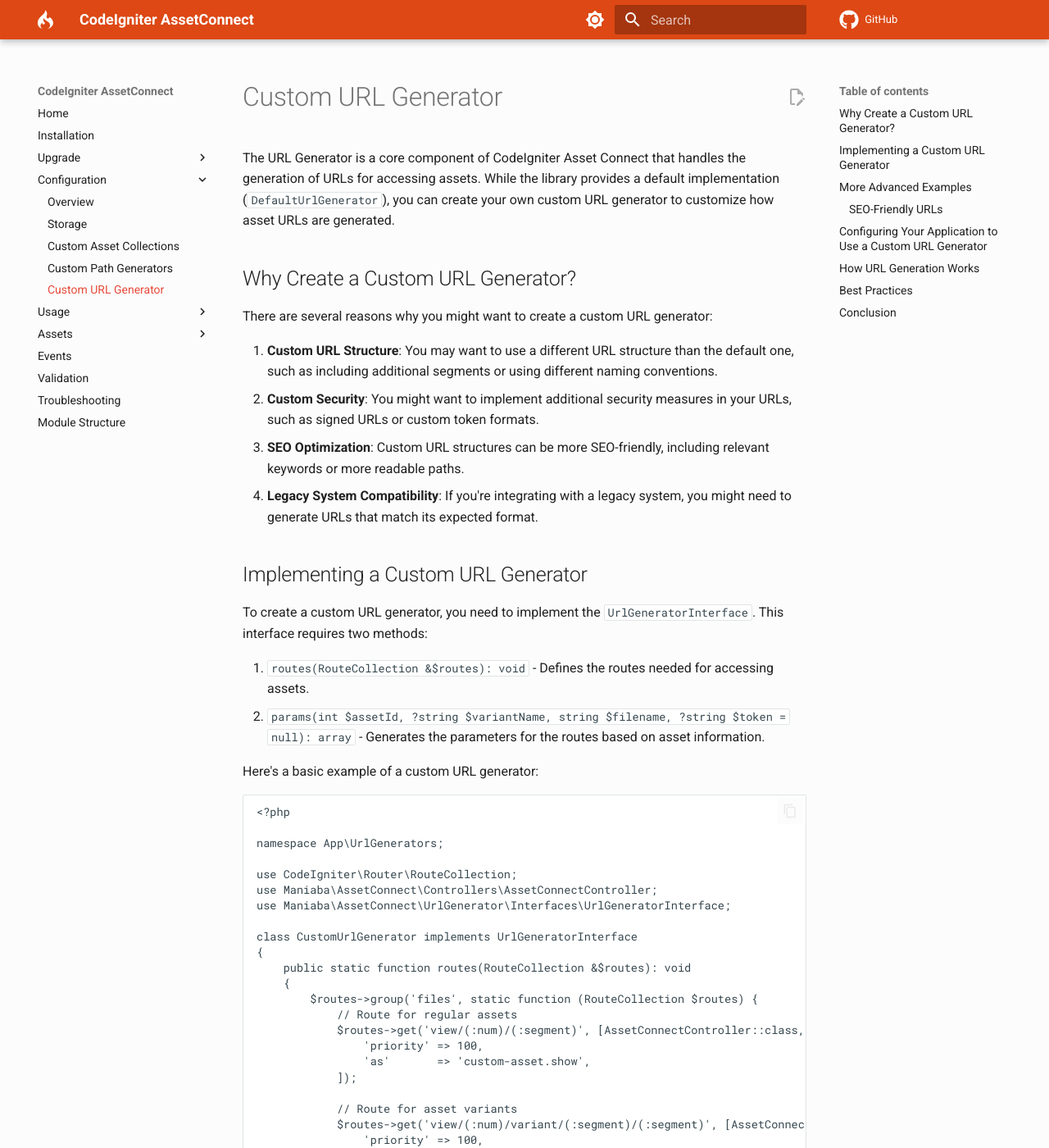
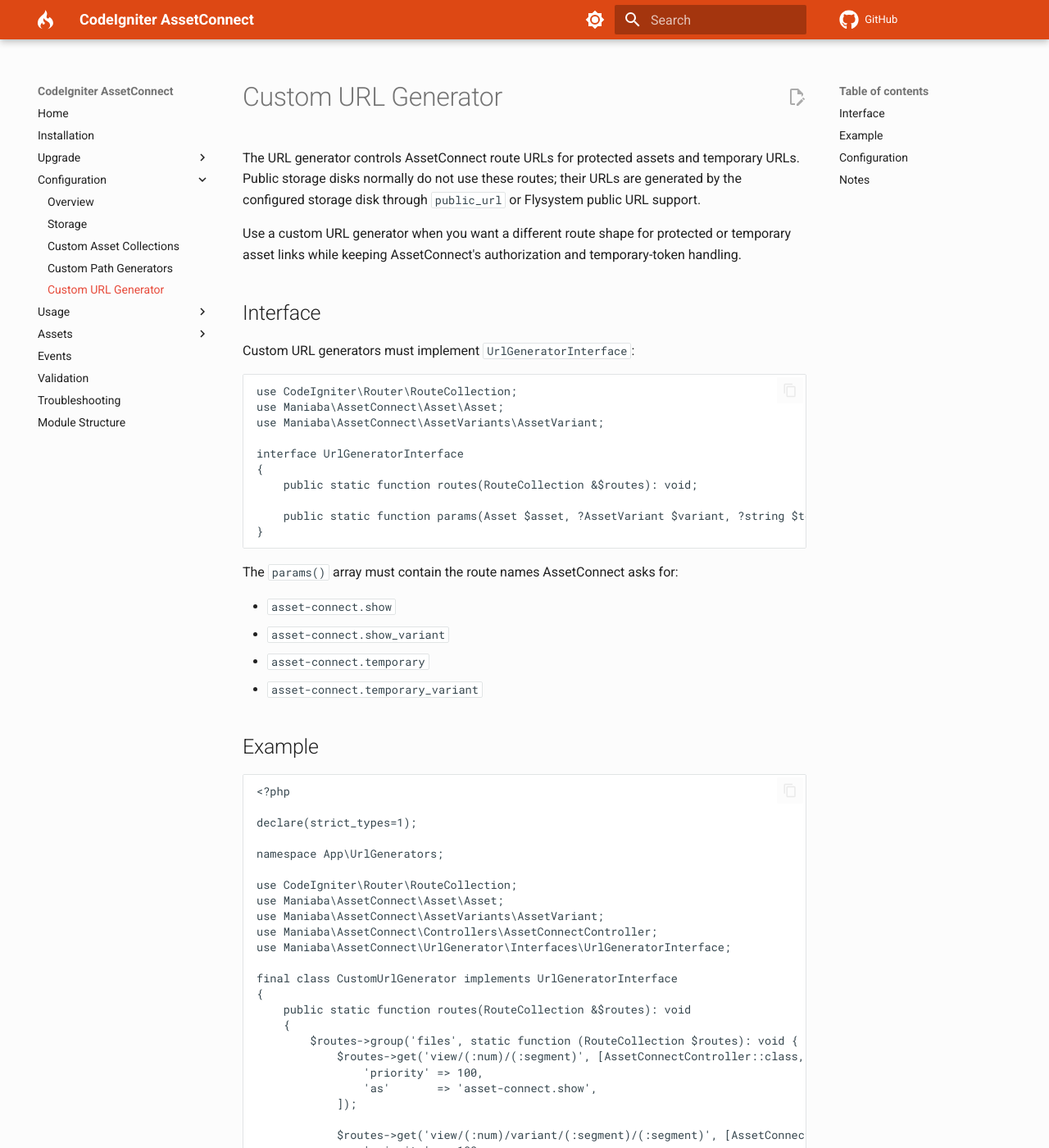
Before and after one commit to maniaba/asset-connect, an MkDocs documentation site: the page built from docs/custom-url-generator.md, in a window 1280 px wide and 1400 px high. Shown: the whole window at 82% size. Built offline with MkDocs 1.6.1 and Material for MkDocs 9.7.7, drawn with Linux system fonts in a browser that asks for light colours; comment, search, counter and statistics services are not loaded; the version menu is left out; a style sheet for code colours, icons or effects is not loaded; some of the changed text lies outside the part shown.

Commit message:
Enhance documentation for asset management and custom URL generation

````diff
--- a/docs/custom-url-generator.md
+++ b/docs/custom-url-generator.md
@@ -1,190 +1,110 @@
 # Custom URL Generator
 
-The URL Generator is a core component of CodeIgniter Asset Connect that handles the generation of URLs for accessing assets. While the library provides a default implementation (`DefaultUrlGenerator`), you can create your own custom URL generator to customize how asset URLs are generated.
+The URL generator controls AssetConnect route URLs for protected assets and temporary URLs. Public storage disks normally do not use these routes; their URLs are generated by the configured storage disk through `public_url` or Flysystem public URL support.
 
-## Why Create a Custom URL Generator?
+Use a custom URL generator when you want a different route shape for protected or temporary asset links while keeping AssetConnect's authorization and temporary-token handling.
 
-There are several reasons why you might want to create a custom URL generator:
+## Interface
 
-1. **Custom URL Structure**: You may want to use a different URL structure than the default one, such as including additional segments or using different naming conventions.
-2. **Custom Security**: You might want to implement additional security measures in your URLs, such as signed URLs or custom token formats.
-3. **SEO Optimization**: Custom URL structures can be more SEO-friendly, including relevant keywords or more readable paths.
-4. **Legacy System Compatibility**: If you're integrating with a legacy system, you might need to generate URLs that match its expected format.
+Custom URL generators must implement `UrlGeneratorInterface`:
 
-## Implementing a Custom URL Generator
+```php
+use CodeIgniter\Router\RouteCollection;
+use Maniaba\AssetConnect\Asset\Asset;
+use Maniaba\AssetConnect\AssetVariants\AssetVariant;
 
-To create a custom URL generator, you need to implement the `UrlGeneratorInterface`. This interface requires two methods:
+interface UrlGeneratorInterface
+{
+    public static function routes(RouteCollection &$routes): void;
 
-1. `routes(RouteCollection &$routes): void` - Defines the routes needed for accessing assets.
-2. `params(int $assetId, ?string $variantName, string $filename, ?string $token = null): array` - Generates the parameters for the routes based on asset information.
+    public static function params(Asset $asset, ?AssetVariant $variant, ?string $token = null): array;
+}
+```
 
-Here's a basic example of a custom URL generator:
+The `params()` array must contain the route names AssetConnect asks for:
+
+- `asset-connect.show`
+- `asset-connect.show_variant`
+- `asset-connect.temporary`
+- `asset-connect.temporary_variant`
+
+## Example
 
 ```php
 <?php
 
+declare(strict_types=1);
+
 namespace App\UrlGenerators;
 
 use CodeIgniter\Router\RouteCollection;
+use Maniaba\AssetConnect\Asset\Asset;
+use Maniaba\AssetConnect\AssetVariants\AssetVariant;
 use Maniaba\AssetConnect\Controllers\AssetConnectController;
 use Maniaba\AssetConnect\UrlGenerator\Interfaces\UrlGeneratorInterface;
 
-class CustomUrlGenerator implements UrlGeneratorInterface
+final class CustomUrlGenerator implements UrlGeneratorInterface
 {
     public static function routes(RouteCollection &$routes): void
     {
-        $routes->group('files', static function (RouteCollection $routes) {
-            // Route for regular assets
+        $routes->group('files', static function (RouteCollection $routes): void {
             $routes->get('view/(:num)/(:segment)', [AssetConnectController::class, 'show/$1/$3'], [
                 'priority' => 100,
-                'as'       => 'custom-asset.show',
+                'as'       => 'asset-connect.show',
             ]);
 
-            // Route for asset variants
             $routes->get('view/(:num)/variant/(:segment)/(:segment)', [AssetConnectController::class, 'show/$1/$2'], [
                 'priority' => 100,
-                'as'       => 'custom-asset.show_variant',
+                'as'       => 'asset-connect.show_variant',
             ]);
 
-            // Route for temporary assets
-            $routes->get('temp/(:segment)/(:segment)', [AssetConnectController::class, 'temporary/$1'], [
+            $routes->get('temporary/(:segment)/(:segment)', [AssetConnectController::class, 'temporary/$1'], [
                 'priority' => 100,
-                'as'       => 'custom-asset.temporary',
+                'as'       => 'asset-connect.temporary',
             ]);
 
-            // Route for temporary asset variants
-            $routes->get('temp/(:segment)/variant/(:segment)/(:segment)', [AssetConnectController::class, 'temporary/$1'], [
+            $routes->get('temporary/(:segment)/variant/(:segment)/(:segment)', [AssetConnectController::class, 'temporary/$1'], [
                 'priority' => 100,
-                'as'       => 'custom-asset.temporary_variant',
+                'as'       => 'asset-connect.temporary_variant',
             ]);
         });
     }
 
-    public static function params(int $assetId, ?string $variantName, string $filename, ?string $token = null): array
+    public static function params(Asset $asset, ?AssetVariant $variant, ?string $token = null): array
     {
         return [
-            'custom-asset.show'              => [$assetId, $filename],
-            'custom-asset.show_variant'      => [$assetId, $variantName, $filename],
-            'custom-asset.temporary'         => [$token, $filename],
-            'custom-asset.temporary_variant' => [$token, $variantName, $filename],
+            'asset-connect.show'              => [$asset->id, $asset->file_name],
+            'asset-connect.show_variant'      => [$asset->id, $variant?->name, $variant?->file_name],
+            'asset-connect.temporary'         => [$token, $asset->file_name],
+            'asset-connect.temporary_variant' => [$token, $variant?->name, $variant?->file_name],
         ];
     }
 }
 ```
 
-This custom URL generator creates URLs with the following structure:
+This generator creates route-backed URLs like:
 
-- Regular assets: `/files/view/{assetId}/{filename}`
-- Asset variants: `/files/view/{assetId}/variant/{variantName}/{filename}`
-- Temporary assets: `/files/temp/{token}/{filename}`
-- Temporary asset variants: `/files/temp/{token}/variant/{variantName}/{filename}`
+- Protected assets: `/files/view/{assetId}/{filename}`
+- Protected variants: `/files/view/{assetId}/variant/{variantName}/{filename}`
+- Temporary assets: `/files/temporary/{token}/{filename}`
+- Temporary variants: `/files/temporary/{token}/variant/{variantName}/{filename}`
 
-## More Advanced Examples
+## Configuration
 
-### SEO-Friendly URLs
-
-If you want more SEO-friendly URLs, you might create a URL generator like this:
+Set the generator in `Config\Asset`:
 
 ```php
-<?php
+use App\UrlGenerators\CustomUrlGenerator;
+use Maniaba\AssetConnect\Config\Asset as BaseAsset;
 
-namespace App\UrlGenerators;
-
-use CodeIgniter\Router\RouteCollection;
-use Maniaba\AssetConnect\Controllers\AssetConnectController;
-use Maniaba\AssetConnect\UrlGenerator\Interfaces\UrlGeneratorInterface;
-
-class SeoUrlGenerator implements UrlGeneratorInterface
+final class Asset extends BaseAsset
 {
-    public static function routes(RouteCollection &$routes): void
-    {
-        $routes->group('media', static function (RouteCollection $routes) {
-            // Route for regular assets with SEO-friendly structure
-            $routes->get('(:num)/(:segment)', [AssetConnectController::class, 'show/$1/$3'], [
-                'priority' => 100,
-                'as'       => 'media.show',
-            ]);
-
-            // Route for asset variants with SEO-friendly structure
-            $routes->get('(:num)/(:segment)/(:segment)', [AssetConnectController::class, 'show/$1/$2'], [
-                'priority' => 100,
-                'as'       => 'media.show_variant',
-            ]);
-
-            // Routes for temporary assets
-            $routes->get('shared/(:segment)/(:segment)', [AssetConnectController::class, 'temporary/$1'], [
-                'priority' => 100,
-                'as'       => 'media.temporary',
-            ]);
-
-            $routes->get('shared/(:segment)/(:segment)/(:segment)', [AssetConnectController::class, 'temporary/$1'], [
-                'priority' => 100,
-                'as'       => 'media.temporary_variant',
-            ]);
-        });
-    }
-
-    public static function params(int $assetId, ?string $variantName, string $filename, ?string $token = null): array
-    {
-        return [
-            'media.show' => [$assetId, $filename],
-            'media.show_variant' => [$assetId, $variantName, $filename],
-            'media.temporary' => [$token, $filename],
-            'media.temporary_variant' => [$token, $variantName, $filename],
-        ];
-    }
+    public ?string $defaultUrlGenerator = CustomUrlGenerator::class;
 }
 ```
 
-This custom URL generator creates URLs with the following structure:
+## Notes
 
-- Regular assets: `/media/{assetId}/{filename}`
-- Asset variants: `/media/{assetId}/{variantName}/{filename}`
-- Temporary assets: `/media/shared/{token}/{filename}`
-- Temporary asset variants: `/media/shared/{token}/{variantName}/{filename}`
+Public disks still return direct storage URLs from the disk configuration. To change public URLs, configure the disk's `public_url` or provide a Flysystem adapter with public URL support.
 
-## Configuring Your Application to Use a Custom URL Generator
-
-Once you've created your custom URL generator, you need to configure your application to use it. This is done in your `Config\Asset.php` file:
-
-```php
-<?php
-
-namespace Config;
-
-use App\UrlGenerators\CustomUrlGenerator;
-use Maniaba\AssetConnect\Config\Asset as BaseAsset;
-
-class Asset extends BaseAsset
-{
-    // Set your custom URL generator
-    public string $urlGenerator = CustomUrlGenerator::class;
-
-    // Other configuration options...
-}
-```
-
-## How URL Generation Works
-
-When you call methods like `getUrl()` or `getTemporaryUrl()` on an Asset object, the following process occurs:
-
-1. The Asset object uses the UrlGeneratorTrait to call the appropriate method on the URL generator.
-2. The URL generator generates the parameters for the route based on the asset information.
-3. The parameters are used to generate the URL using CodeIgniter's `site_url()` function or directly returned if using a custom URL format.
-4. The URL is returned to the caller.
-
-## Best Practices
-
-When creating a custom URL generator, consider the following best practices:
-
-1. **Security**: Ensure that your URL structure doesn't expose sensitive information or allow unauthorized access to assets.
-2. **Compatibility**: Make sure your custom URLs work with all asset types and variants.
-3. **Performance**: Keep URL generation efficient, especially if you're generating URLs for many assets at once.
-4. **Readability**: Create URLs that are human-readable and meaningful when possible.
-5. **Consistency**: Maintain a consistent URL structure across your application.
-
-## Conclusion
-
-Creating a custom URL generator allows you to customize how asset URLs are generated in your application. By implementing the `UrlGeneratorInterface`, you can create URLs that match your specific requirements, whether for SEO or custom security measures.
-
-Remember that changing the URL structure will affect all existing links to assets in your application, so it's best to implement a custom URL generator early in your development process or provide a migration path for existing links.
+Protected disks and temporary URLs use AssetConnect routes, so authorization and HMAC temporary-token validation continue to run through `AssetConnectController`.
````
Also changed, not shown: docs/asset-adder.md (+1 -1 lines), docs/module-structure.md (+1 -1 lines), docs/pending-asset-manager.md (+3 -3 lines), docs/validation.md (+21 -58 lines).
